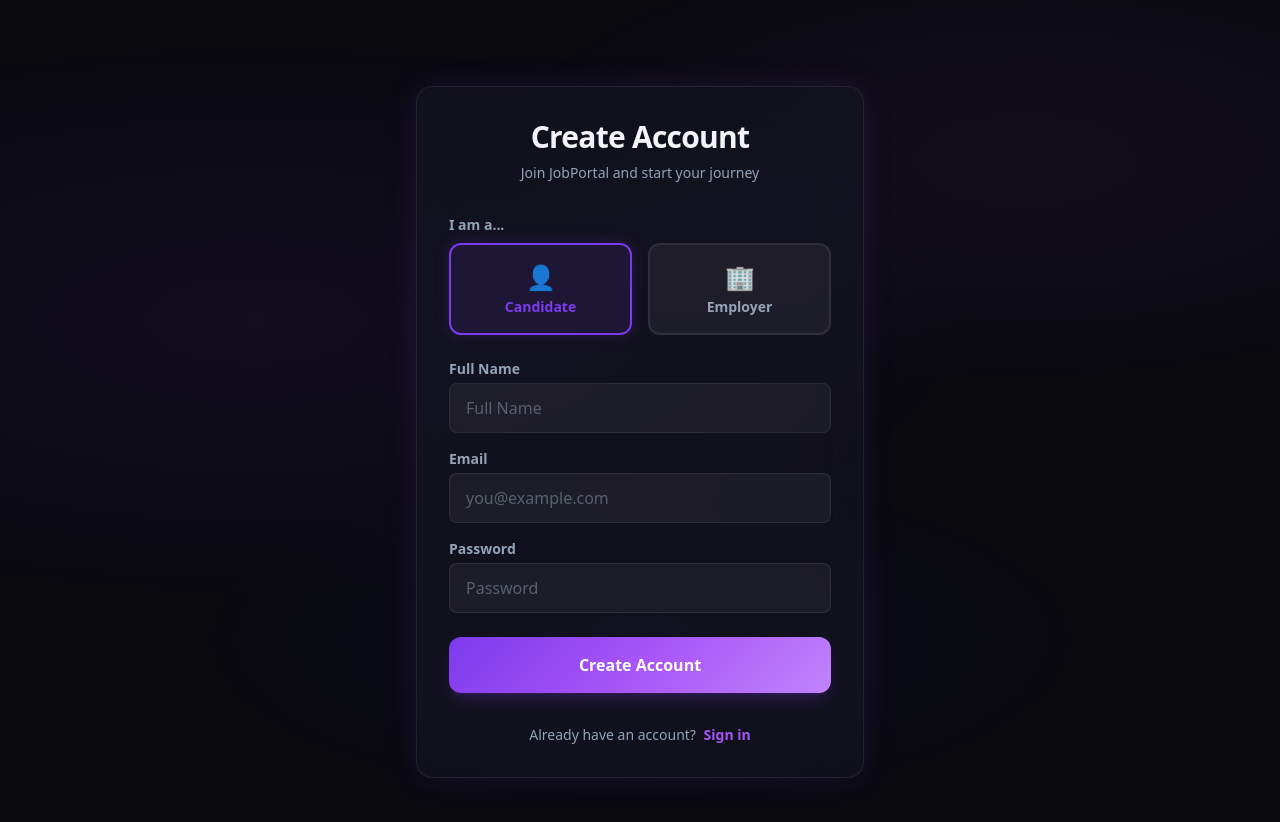
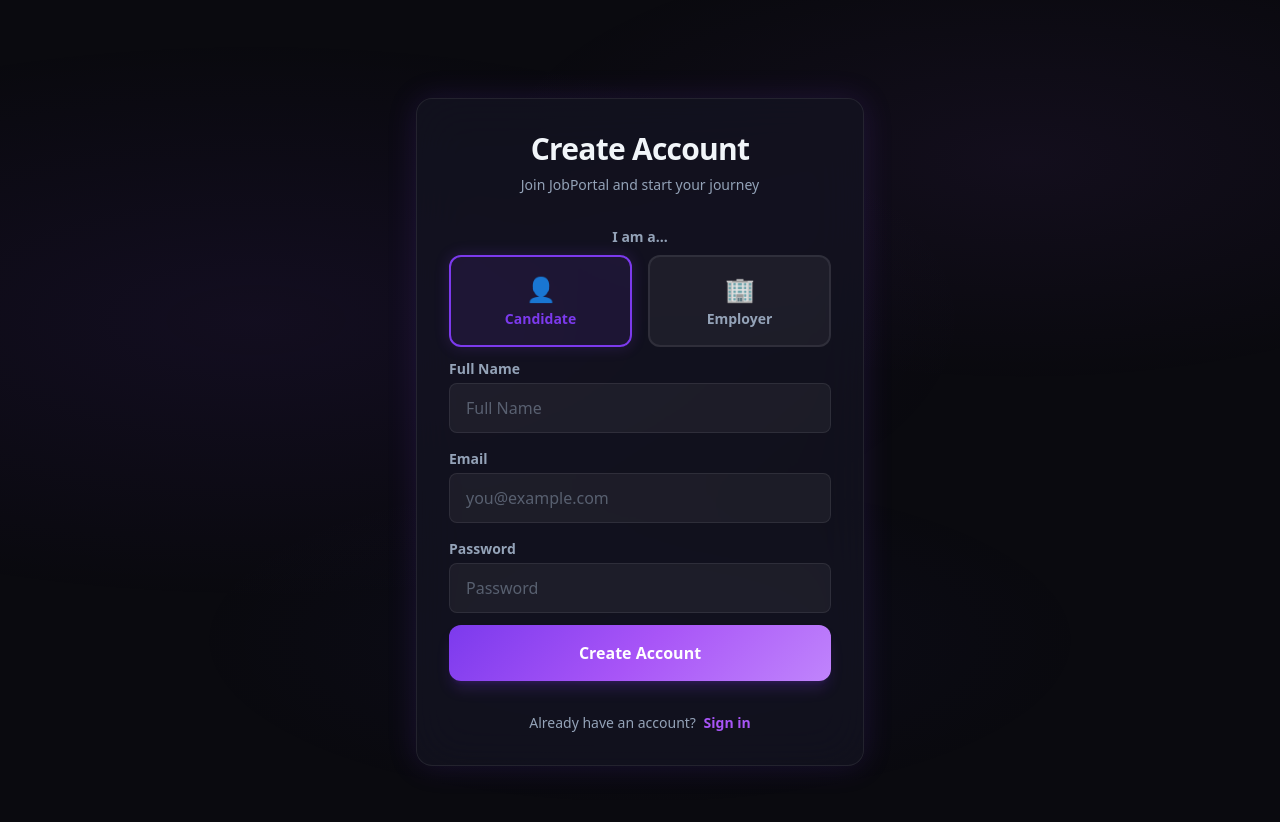
Before and after one commit to lasanga890/mini-job-portal, a React (Vite) app in the folder client/: page /register in a window 1280 px wide. Shown: the top 822 px of the page. Built offline with nearby package versions, Linux system fonts and the light colour scheme; no server answers.

Commit message:
Provide specific error messages for registration failures and refine form layout.

```diff
--- a/client/src/pages/Register.jsx
+++ b/client/src/pages/Register.jsx
@@ -16,6 +16,7 @@ const Register = () => {
 
   const [loading, setLoading] = useState(false);
   const [error, setError] = useState("");
+  console.log(error)
 
   const handleChange = (e) => {
     setFormData({
@@ -54,29 +55,31 @@ const Register = () => {
       // 3. Redirect to login
       navigate("/login");
     } catch (err) {
-      setError(err.message);
+      if (err.code === "auth/email-already-in-use") {
+    setError("This email is already registered. Please sign in.");
+  } else if (err.code === "auth/invalid-email") {
+    setError("Please enter a valid email address.");
+  } else if (err.code === "auth/weak-password") {
+    setError("Password should be at least 6 characters.");
+  } else {
+    setError("Something went wrong. Please try again.");
+  }
     } finally {
       setLoading(false);
     }
   };
 
   return (
-    <div className="min-h-screen flex items-center justify-center py-12 px-4 sm:px-6 lg:px-8 font-sans relative z-10">
+    <div className="min-h-screen flex items-center justify-center py-5 px-4 sm:px-6 lg:px-8 font-sans relative z-10">
       <div className="max-w-md w-full space-y-8 bg-card-bg backdrop-blur-xl p-8 rounded-2xl shadow-glow border border-border-dim animate-slide-up">
         <div className="text-center">
           <h1 className="text-3xl font-extrabold text-text-main tracking-tight">Create Account</h1>
           <p className="mt-2 text-text-dim text-sm">Join JobPortal and start your journey</p>
         </div>
 
-        {error && (
-          <div className="bg-red-500/10 border-l-4 border-red-500 p-4 rounded text-sm text-red-400 animate-pulse">
-            {error}
-          </div>
-        )}
-
-        <form onSubmit={handleSubmit} className="space-y-6">
+        <form onSubmit={handleSubmit} className="space-y-3">
           <div className="form-group text-center">
-            <label className="block text-sm font-semibold text-text-dim mb-2 text-left">I am a...</label>
+            <label className="block text-sm font-semibold text-text-dim mb-2 text-center">I am a...</label>
             <div className="grid grid-cols-2 gap-4">
               <div
                 className={`flex flex-col items-center p-4 rounded-xl cursor-pointer transition-all duration-300 border-2 ${
@@ -152,6 +155,11 @@ const Register = () => {
           >
             {loading ? 'Creating account...' : 'Create Account'}
           </button>
+           {error && (
+          <div className="bg-red-500/10 border-l-4 border-red-500 p-4 rounded text-sm text-red-400 animate-pulse">
+            {error}
+          </div>
+        )}
         </form>
 
         <div className="text-center text-text-dim text-sm mt-8">
```
